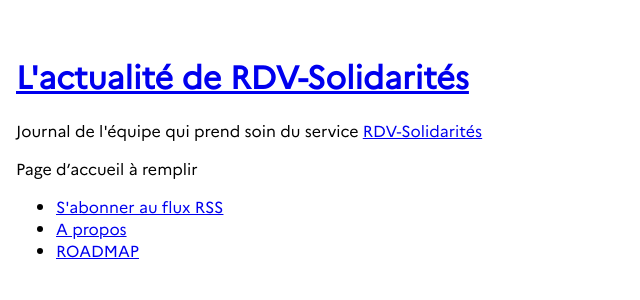
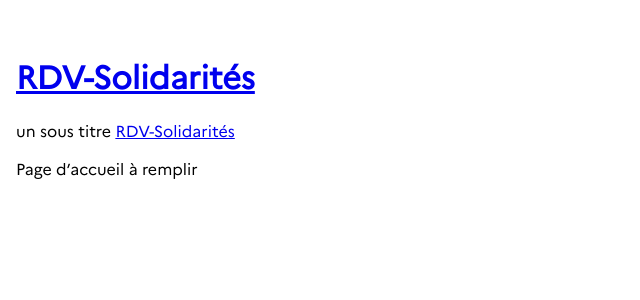
Before and after one commit to rdv-solidarites/rdv-solidarites.github.io, a Jekyll site: the page built from index.md, in a window 1280 px wide. Shown: the top 300 px of the page, without its empty margins (0-640 px from the left). Built offline with Jekyll 4.4.1, drawn with Linux system fonts in a browser that asks for light colours.

Commit message:
NEttoyage du layout

```diff
--- a/_layouts/default.html
+++ b/_layouts/default.html
@@ -2,24 +2,19 @@
 <html lang="fr">
   <head>
     <meta charset="utf-8">
-    <title>Le terrier</title>
+    <title>UN TITRE À CHANGER ?</title>
     <link rel="stylesheet" href="/style.css"/>
     <meta name="viewport" content="width=device-width, initial-scale=1.0, user-scalable=0, minimum-scale=1.0, maximum-scale=1.0">
   </head>
   <body class="page">
     <header class="header">
-      <h1 class="big-title"><a href="/">L'actualité de RDV-Solidarités</a></h1>
-      <p class="sous-titre">Journal de l'équipe qui prend soin du service <a href="https://www.rdv-solidarites.fr">RDV-Solidarités</a></p>
+      <h1 class="big-title"><a href="/">RDV-Solidarités</a></h1>
+      <p class="sous-titre">un sous titre <a href="https://www.rdv-solidarites.fr">RDV-Solidarités</a></p>
     </header>
     <main class="main">
       {{ content }}
     </main>
     <footer class="footer">
-      <ul>
-        <li><a href="{{ "/feed.xml" | relative_url }}">S'abonner au flux RSS</a></li>
-        <li><a href="{{ "/a-propos" | relative_url }}">A propos</a></li>
-        <li><a href="{{ "/roadmap" | relative_url }}">ROADMAP</a></li>
-      </ul>
     </footer>
   </body>
 </html>
```
